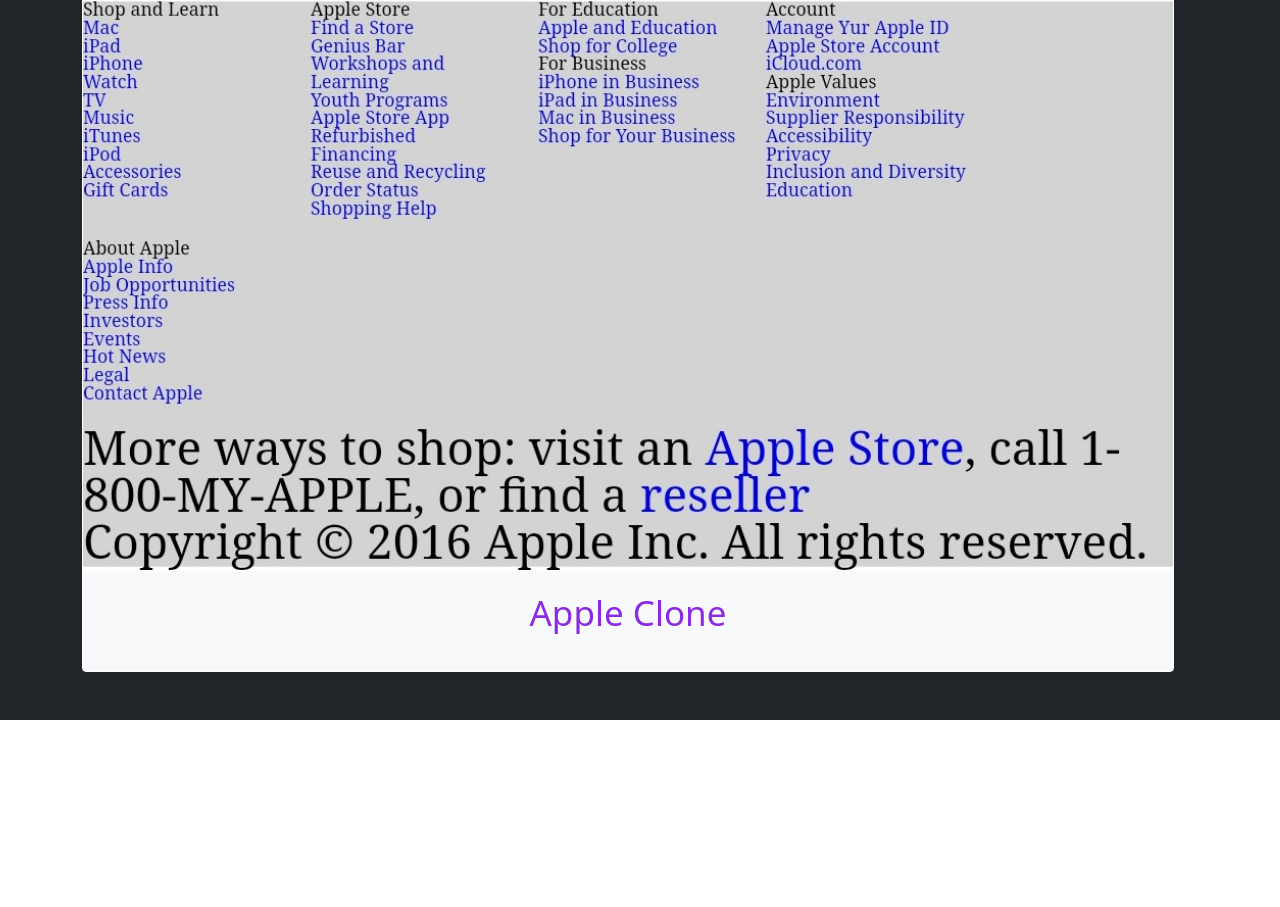
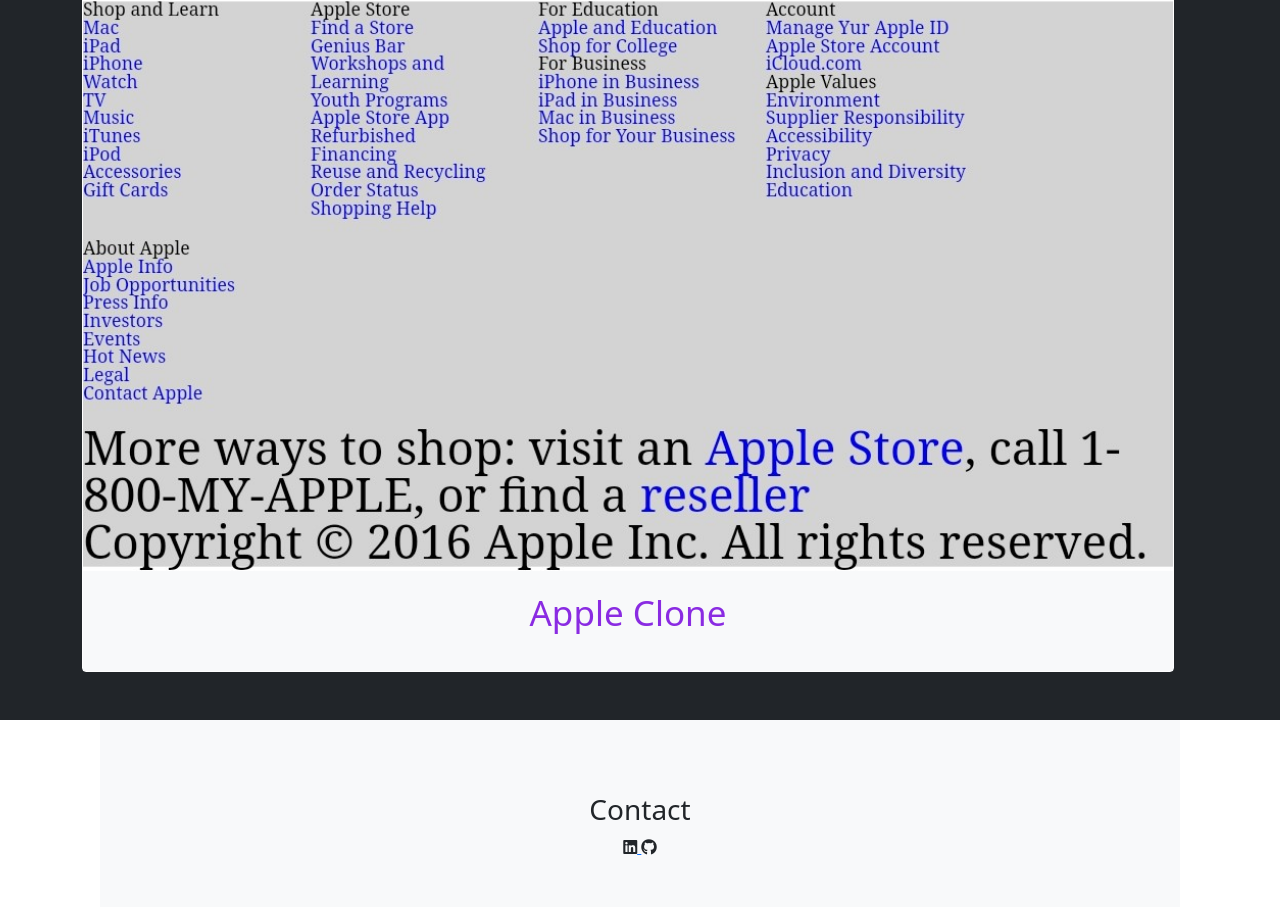
Before and after one commit to Kat-Reser/portfolio, a plain HTML site: page index.html in a window 1280 px wide. Shown: the part 7513-8420 px from the top of the page. Before the commit the page ends 8233 px from the top, so only its background shows below. Drawn offline with nearby package versions, Linux system fonts and the light colour scheme.

Commit message:
contact section commit

```diff
--- a/index.html
+++ b/index.html
@@ -125,5 +125,21 @@
             </div>
           </div>
 
+          <!--Contact me section-->
+
+<div id="contact" class="container-fluid pt-5 pb-5 bg-light text-dark">
+  <div class="row">
+    <div class="col-12 text-center">
+      <h3>Contact</h3>
+      <a href="https://www.linkedin.com/in/katja-madsen-b6985654">
+        <i class="fab fa-linkedin text-dark"></i>
+      </a>
+      <a href="https://github.com/Kat-Reser">
+        <i class="fab fa-github text-dark"></i>
+      </a>
+  </div>
+  </div>
+</div>
+
   </body>
 </html>
```
